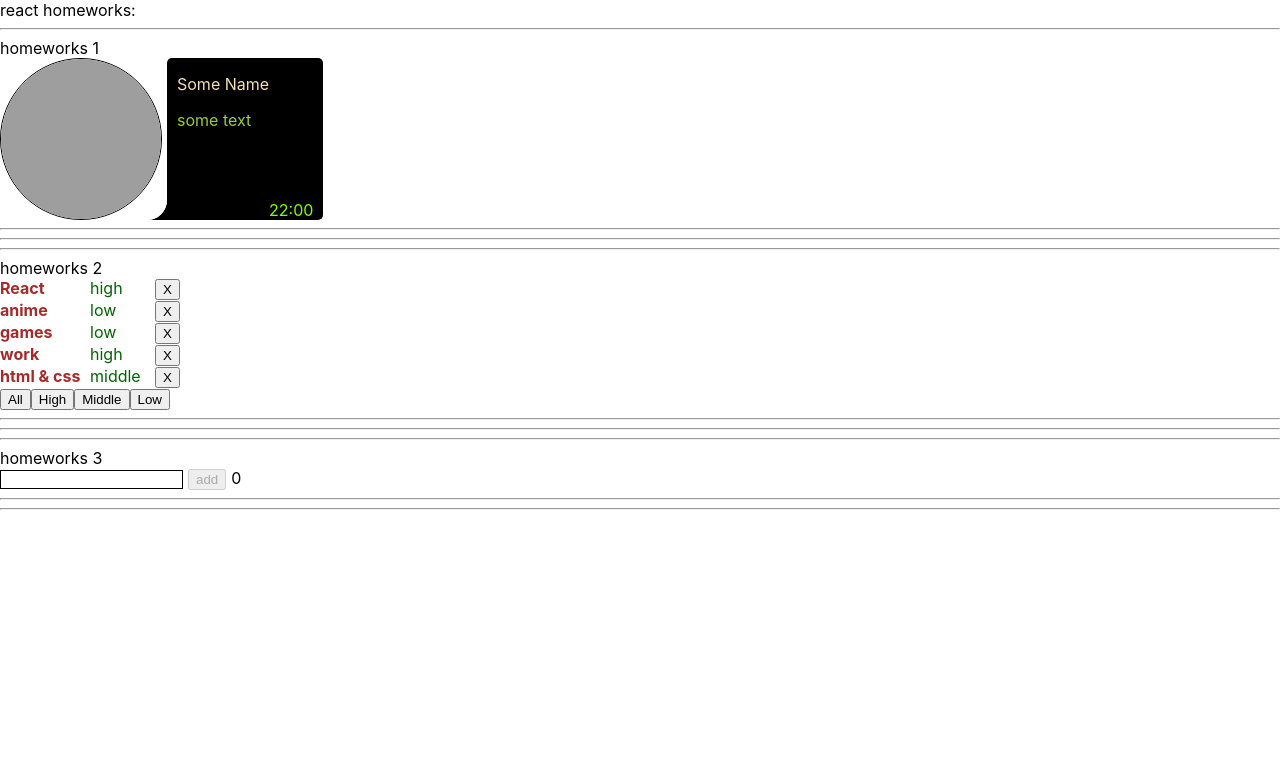
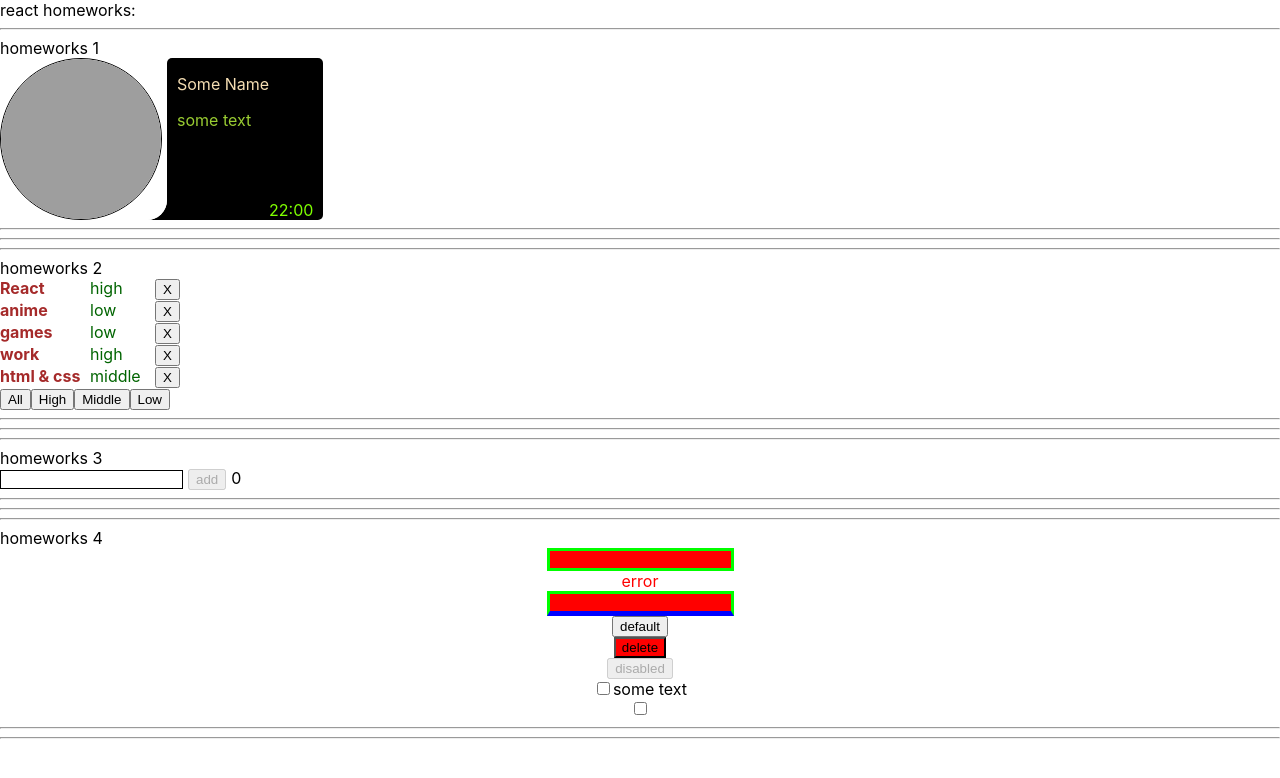
Before and after one commit to Pavel-SS/homework, a React (Create React App) app: page / in a window 1280 px wide. Shown: the top 778 px of the page. Built offline with nearby package versions, Linux system fonts and the light colour scheme; grey boxes are pictures that could not be loaded.

Commit message:
Update App.tsx

```diff
--- a/src/p1-main/m1-ui/u1-app/App.tsx
+++ b/src/p1-main/m1-ui/u1-app/App.tsx
@@ -3,7 +3,7 @@ import s from './App.module.css'
 import  HW1  from '../../../p2-homeworks/h1/HW1'
 import HW2 from '../../../p2-homeworks/h2/HW2'
 import HW3 from '../../../p2-homeworks/h3/HW3'
-
+import HW4 from '../../../p2-homeworks/h4/HW4'
 
 function App() {
     return (
@@ -12,7 +12,7 @@ function App() {
             <HW1/>
             <HW2/>
             <HW3/>
-            {/*<HW4/>*/}
+            <HW4/>
             {/*<HW5/>*/}
         </div>
     )
```
